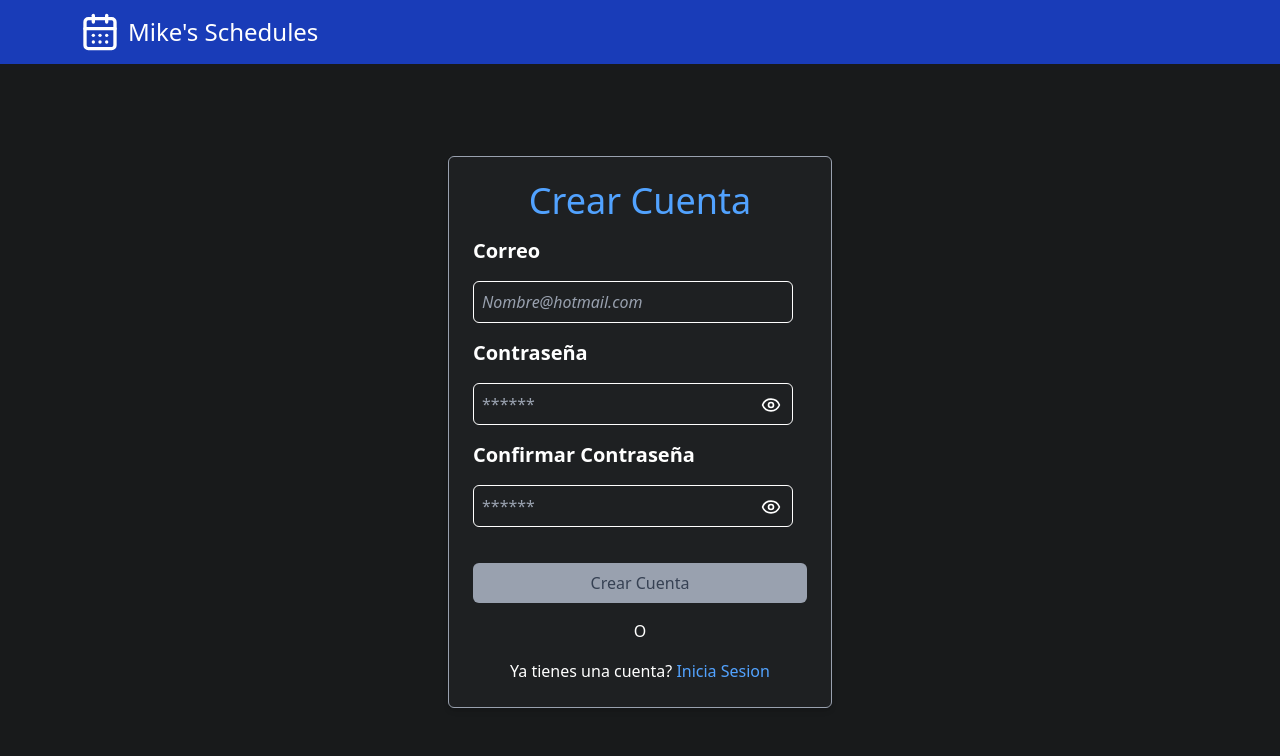
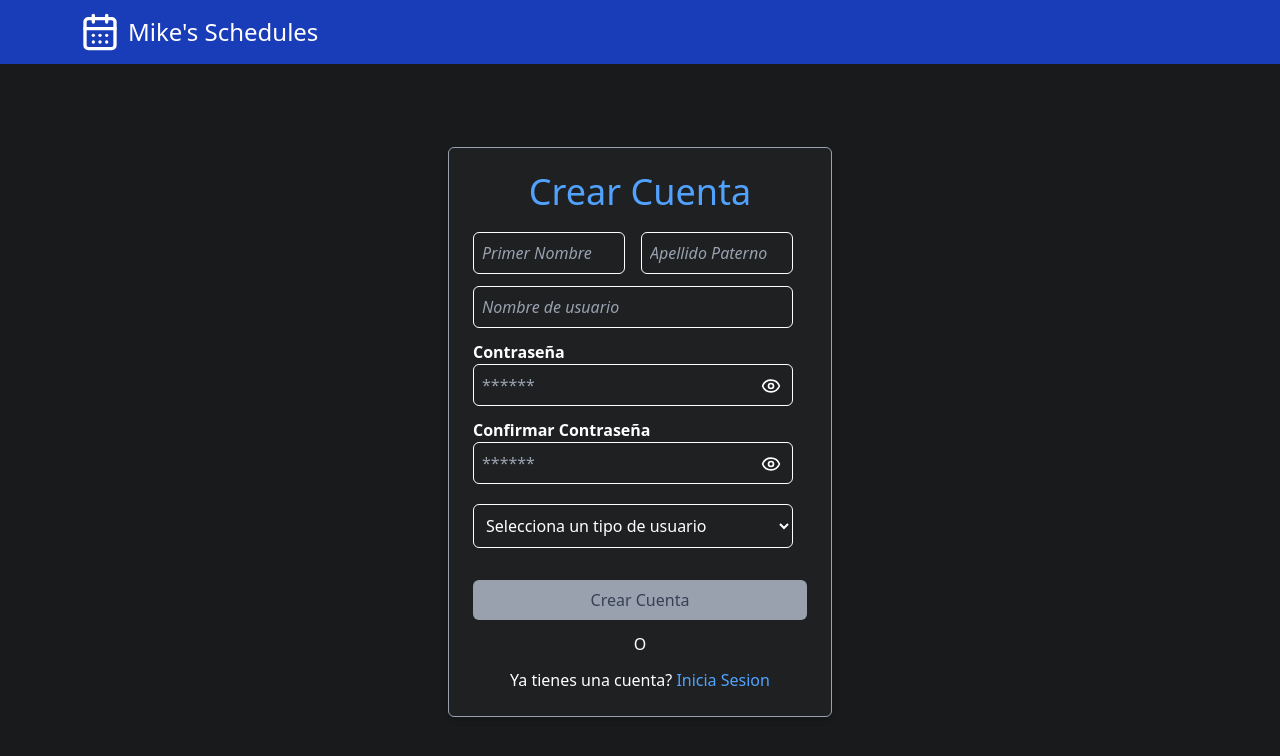
Before and after one commit to ErickDbS/Lo-de-mike, a React (Vite) app: page /register in a window 1280 px wide. Shown: the top 756 px of the page. Built offline with nearby package versions, Linux system fonts and the light colour scheme; no server answers.

Commit message:
Register funcionando

```diff
--- a/package.json
+++ b/package.json
@@ -12,6 +12,7 @@
   "dependencies": {
     "@supabase/supabase-js": "^2.49.4",
     "@tailwindcss/vite": "^4.0.14",
+    "bcryptjs": "^3.0.2",
     "lucide-react": "^0.482.0",
     "react": "^19.0.0",
     "react-dom": "^19.0.0",
@@ -22,6 +23,7 @@
   },
   "devDependencies": {
     "@eslint/js": "^9.21.0",
+    "@types/bcryptjs": "^2.4.6",
     "@types/react": "^19.0.10",
     "@types/react-dom": "^19.0.4",
     "@vitejs/plugin-react-swc": "^3.8.0",
--- a/src/pages/Auth/Register.tsx
+++ b/src/pages/Auth/Register.tsx
@@ -1,13 +1,20 @@
-import { Link } from "react-router-dom";
+import { Link, useNavigate } from "react-router-dom";
 import { useState } from "react";
 import { Eye, EyeOff, CalendarDays } from "lucide-react";
+import { supabase } from "../../services/supabaseClient";
+import Swal from "sweetalert2";
 
 export default function Register() {
+    const [name, setName] = useState("");
+    const [lastname, setLastname] = useState("");
+    const [username, setUsername] = useState("");
+    const [rol, setRol] = useState("");
     const [password, setPassword] = useState("");
     const [confirmPassword, setConfirmPassword] = useState("");
     const [error, setError] = useState("");
     const [showPassword, setShowPassword] = useState(false);
     const [showConfirmPassword, setShowConfirmPassword] = useState(false);
+    const navigate = useNavigate();
 
     const handlePassword = (value: string) => {
         setPassword(value);
@@ -26,6 +33,40 @@ export default function Register() {
             setError("");
         }
     };
+
+    const submit = async (e: React.FormEvent<HTMLFormElement>) => {
+        e.preventDefault();
+
+        const { data, error } = await supabase
+            .from("users")
+            .insert([
+                {
+                    name: name,
+                    lastname: lastname,
+                    username: username,
+                    password: password,
+                    role_id: rol,
+                },
+            ])
+            .select();
+        if (!data || error) {
+            console.error(error);
+            Swal.fire({
+                icon: "error",
+                title: "Oops...",
+                text: "A ocurrido un error, intente más tarde.",
+            });
+        } else {
+            //Guardo en el localhost los datos del usuario
+            const UserData = {
+                username: username,
+                role: rol,
+            };
+            localStorage.setItem("UserData", JSON.stringify(UserData));
+            navigate("/home");
+        }
+    };
+
     return (
         <>
             <nav className="h-16 w-full bg-blue-800 flex flex-row justify-left items-center px-20">
@@ -33,24 +74,49 @@ export default function Register() {
                 <h1 className="text-white text-2xl ml-2">Mike's Schedules</h1>
             </nav>
             <div className="min-h-[calc(100vh-4rem)] flex flex-col justify-center items-center">
-                <form className="grid gap-4 border-4 w-96 p-6 bg-[#1e2022] shadow-md rounded-md border-[1px] border-gray-400">
-                    <label className="grid text-4xl place-items-center text-blue-400">
+                <form
+                    onSubmit={submit}
+                    className="grid gap-3 border-4 w-96 p-6 bg-[#1e2022] shadow-md rounded-md border-[1px] border-gray-400"
+                >
+                    <h2 className="grid text-4xl place-items-center text-blue-400 mb-2">
                         Crear Cuenta
-                    </label>
-                    <label className="text-xl font-bold text-white">
-                        Correo
-                    </label>
+                    </h2>
+
+                    {/* Campos de Nombre y Apellido */}
+                    <div className="flex">
+                        <input
+                            type="text"
+                            className="w-38 p-2 mr-2 border rounded-md placeholder:text-gray-400 placeholder:italic text-white"
+                            placeholder="Primer Nombre"
+                            required
+                            value={name}
+                            onChange={(e) => setName(e.target.value)}
+                        />
+                        <input
+                            type="text"
+                            className="w-38 p-2 ml-2 border rounded-md placeholder:text-gray-400 placeholder:italic text-white"
+                            placeholder="Apellido Paterno"
+                            required
+                            value={lastname}
+                            onChange={(e) => setLastname(e.target.value)}
+                        />
+                    </div>
+
+                    {/* Campo Nombre de Usuario */}
                     <input
-                        type="email"
+                        type="text"
                         className="w-80 p-2 border rounded-md placeholder:text-gray-400 placeholder:italic text-white"
-                        placeholder="Nombre@hotmail.com"
+                        placeholder="Nombre de usuario"
                         required
+                        value={username}
+                        onChange={(e) => setUsername(e.target.value)}
                     />
+
                     {/* Campo de contraseña con botón para mostrar/ocultar */}
-                    <label className="text-xl font-bold text-white">
-                        Contraseña
-                    </label>
                     <div className="relative w-80">
+                        <label className="font-bold text-white">
+                            Contraseña
+                        </label>
                         <input
                             type={showPassword ? "text" : "password"}
                             value={password}
@@ -61,7 +127,7 @@ export default function Register() {
                         />
                         <button
                             type="button"
-                            className="absolute right-3 top-3 text-white hover:text-gray-200 cursor-pointer"
+                            className="absolute right-3 top-9 text-white hover:text-gray-200 cursor-pointer"
                             onClick={() => setShowPassword(!showPassword)}
                         >
                             {showPassword ? (
@@ -73,10 +139,13 @@ export default function Register() {
                     </div>
 
                     {/* Campo de confirmación de contraseña con botón para mostrar/ocultar */}
-                    <label className="text-xl font-bold text-white">
-                        Confirmar Contraseña
-                    </label>
                     <div className="relative w-80">
+                        <label
+                            htmlFor="password"
+                            className=" font-bold text-white"
+                        >
+                            Confirmar Contraseña
+                        </label>
                         <input
                             type={showConfirmPassword ? "text" : "password"}
                             value={confirmPassword}
@@ -86,10 +155,11 @@ export default function Register() {
                             className="w-full p-2 border rounded-md placeholder:text-gray-400 pr-10 text-white"
                             required
                             placeholder="******"
+                            name="password"
                         />
                         <button
                             type="button"
-                            className="absolute right-3 top-3 text-white hover:text-gray-200 cursor-pointer"
+                            className="absolute right-3 top-9 text-white hover:text-gray-200 cursor-pointer"
                             onClick={() =>
                                 setShowConfirmPassword(!showConfirmPassword)
                             }
@@ -101,6 +171,25 @@ export default function Register() {
                             )}
                         </button>
                     </div>
+
+                    {/* Campo para el tipo de usuario */}
+                    <select
+                        name="roles"
+                        defaultValue=""
+                        className="border-1 border-white text-white rounded-md h-11 mt-2 px-2 cursor-pointer w-80"
+                        value={rol}
+                        onChange={(e) => setRol(e.target.value)}
+                        required
+                    >
+                        <option value="" disabled hidden>
+                            Selecciona un tipo de usuario
+                        </option>
+                        <option value="1">Jefe de Grupo</option>
+                        <option value="2">Docente</option>
+                        <option value="3">Checador</option>
+                        <option value="4">Jef@ de Carrera</option>
+                    </select>
+
                     {error && <span className="text-red-500">{error}</span>}
                     <button
                         className={`mt-5 py-2 rounded-md transition-colors  ${
```
Also changed, not shown: 1 other file (tests, documents, lock files or other folders).
